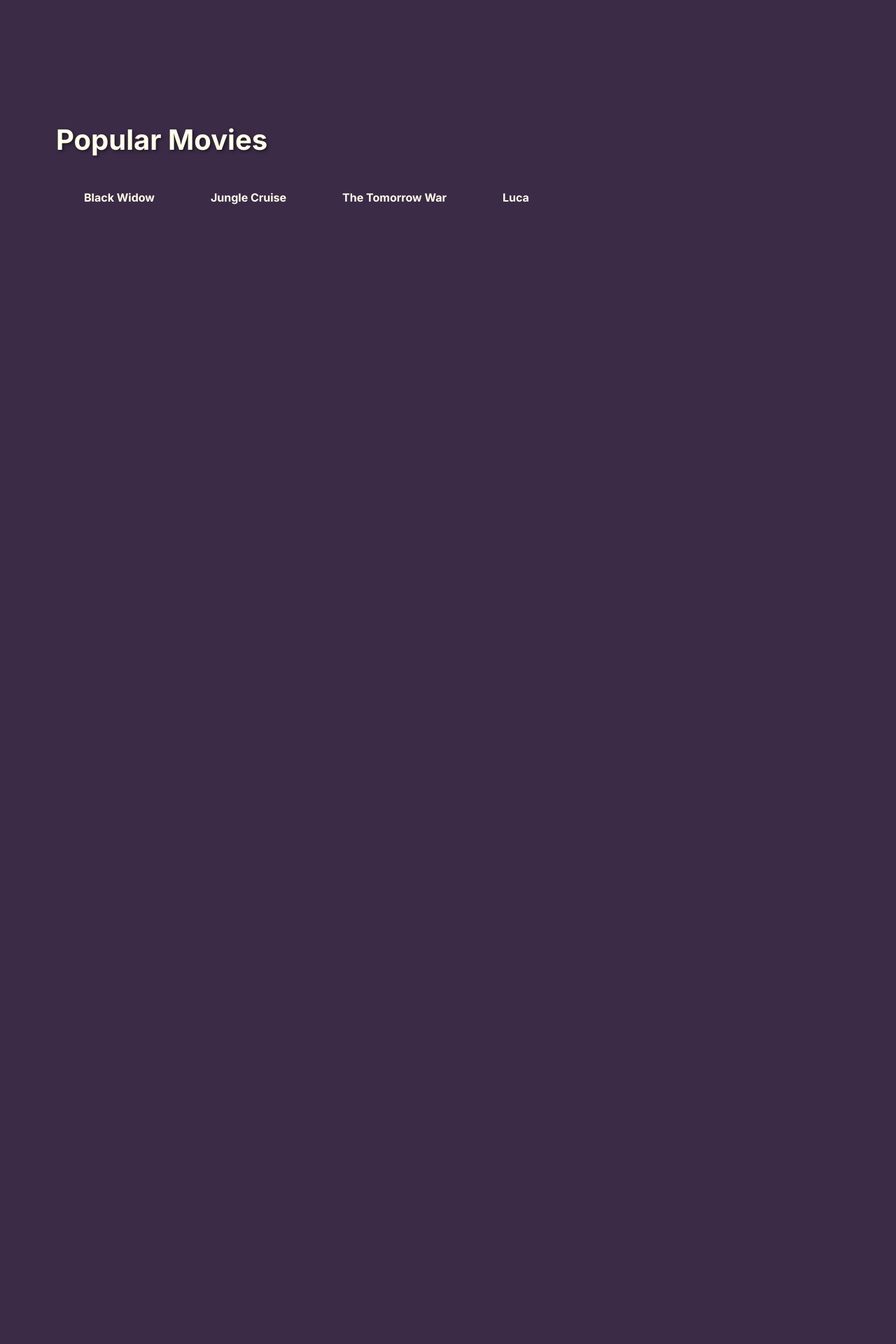
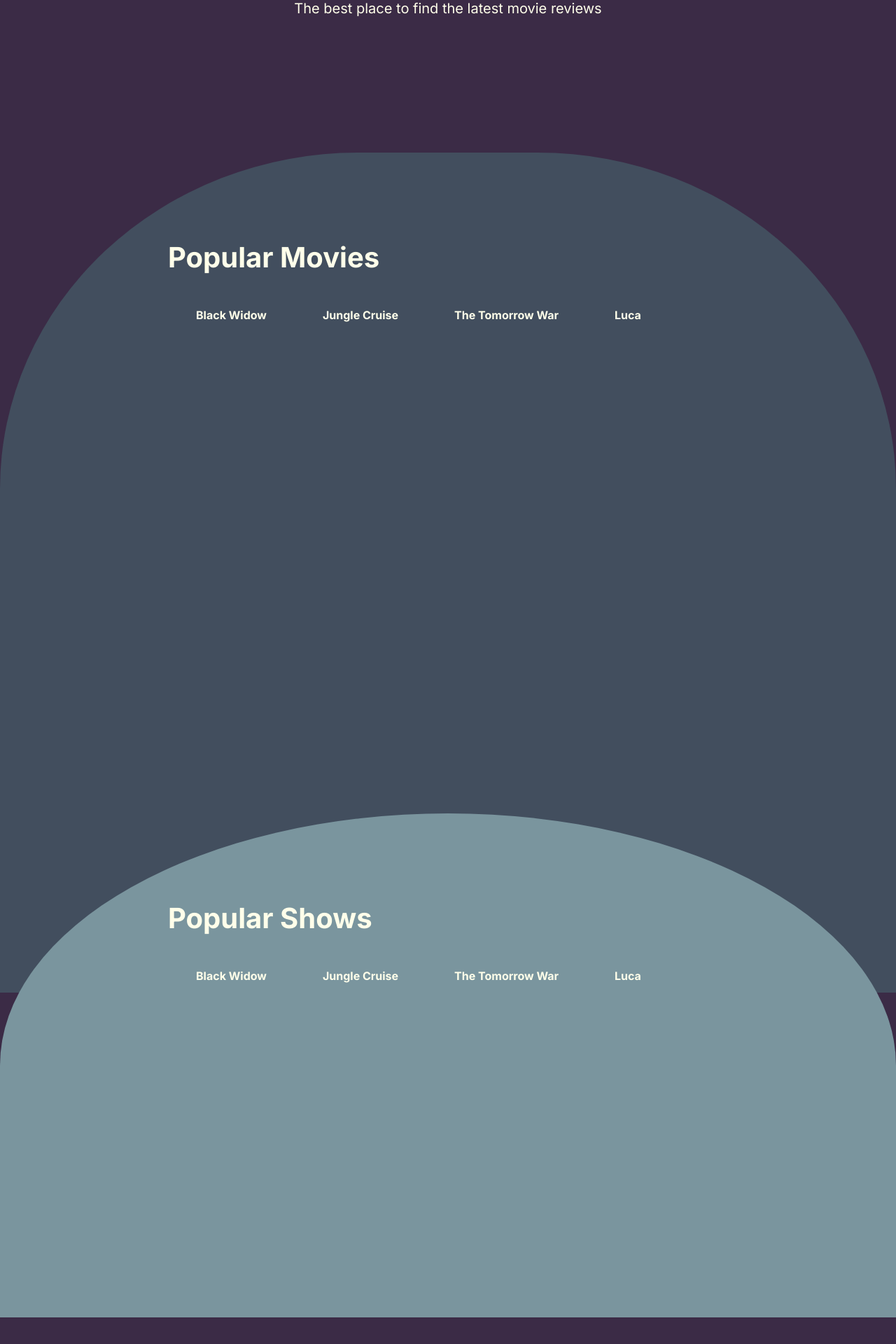
Before and after one commit to Guifecha/couchcritics, a Next.js app in the folder couchcritics/: page / in a window 1280 px wide. Shown: the part 386-2306 px from the top of the page at 70% size. Before the commit the page ends 800 px from the top, so only its background shows below. Built offline with nearby package versions, Linux system fonts and the light colour scheme.

Commit message:
commit 12

```diff
--- a/couchcritics/app/components/Navbar.tsx
+++ b/couchcritics/app/components/Navbar.tsx
@@ -4,9 +4,9 @@
 
 const Navbar = () => {
   return (
-    <nav className="flex justify-between w-full">
+    <nav className="flex justify-between w-full p-20 px-60">
       <h1 className="text-2xl font-bold">Couch Critics</h1>
-      <div className="flex space-x-20 items-baseline" >
+      <div className="flex space-x-10 items-baseline" >
         <a href="/Movies">MOVIES</a>
         <a href="">TV SHOWS</a>
         <input type="checkbox" id="searchToggle" className="hidden" />
@@ -14,8 +14,8 @@
           <FontAwesomeIcon icon={faMagnifyingGlass} style={{ width: '1em', height: '1em' }} />
         </label>
         <input type="text" id="searchBar" className="hidden" placeholder="Search..." />
-        <a href="/About">
-          <FontAwesomeIcon icon={faUser} style={{ width: '1em', height: '1em' }} />
+        <a href="/Account">
+          <FontAwesomeIcon icon={faUser} style={{ width: '1em', height: '1em'}} />
         </a>
       </div>
     </nav>
--- a/couchcritics/app/components/PopularMovies.tsx
+++ b/couchcritics/app/components/PopularMovies.tsx
@@ -2,7 +2,7 @@
 
 const PopularMovies = () => {
   return (
-    <div className='PopularMovies'>
+    <div className='PopularMovies p-20 px-60'>
       <h1 className='font-bold' id='PopularMovies'>Popular Movies</h1>
       <div className="flex justify-start    ">
   <div className="m-10 font-bold">
--- /dev/null
+++ b/couchcritics/app/components/PopularShows.tsx
@@ -0,0 +1,25 @@
+import React from 'react'
+
+function PopularShows() {
+  return (
+    <div className='PopularShows p-20 px-60'>
+    <h1 className='font-bold' id='PopularShows'>Popular Shows</h1>
+    <div className="flex justify-start    ">
+<div className="m-10 font-bold">
+  <p>Black Widow</p>
+</div>
+<div className="m-10 font-bold">
+  <p>Jungle Cruise</p>
+</div>
+<div className="m-10 font-bold">
+  <p>The Tomorrow War</p>
+</div>
+<div className="m-10 font-bold">
+  <p>Luca</p>
+</div>
+</div>
+  </div>
+  )
+}
+
+export default PopularShows
--- a/couchcritics/app/globals.css
+++ b/couchcritics/app/globals.css
@@ -15,19 +15,42 @@
   background-color: var(--color5);
   color: var(--color1);
   margin: none;
-  overflow: hidden;
+  overflow: auto;
 }
 
 
 .PopularMovies {
+  margin-top: 15%;
   width: 100%;
+  background-color: var(--color4);
+  border-top-left-radius: 40%;
+  border-top-right-radius: 40%;
+  height: 150vh;
 }
 
 .PopularMovies h1 {
   font-size: 40px;
   text-align: left;
-  text-shadow: 2px 2px 4px #00000080;
+  margin-top: 5%;
   /* adjust as needed */
+}
+
+
+.PopularShows {
+  margin-top: -20%;
+  /* adjust as needed */
+  margin-bottom: 40%;
+  width: 100%;
+  background-color: var(--color3);
+  border-top-left-radius: 70%;
+  border-top-right-radius: 70%;
+  height: 90vh;
+}
+
+.PopularShows h1 {
+  font-size: 40px;
+  text-align: left;
+  margin-top: 5%;
 }
 
 #Description {
@@ -36,7 +59,7 @@
 
 
 .WelcomeDiv {
-  margin-bottom: 0%;
+  margin-top: 10%;
 }
 
 .flex-container {
@@ -71,6 +94,11 @@
 
 }
 
+#searchToggle:checked+label {
+  margin-right: -1.6rem;
+  /* adjust as needed */
+}
+
 nav {
   align-items: baseline;
 }
--- a/couchcritics/app/page.tsx
+++ b/couchcritics/app/page.tsx
@@ -1,14 +1,13 @@
 
 import Navbar from "./components/Navbar";
 import PopularMovies from "./components/PopularMovies";
-import { FontAwesomeIcon } from '@fortawesome/react-fontawesome'
-import { faHouse } from '@fortawesome/free-solid-svg-icons'
+import PopularShows  from "./components/PopularShows";
 
 export default function Home() {
   return (
     <>
-      <main className="flex min-h-screen flex-col items-center justify-between p-20">
-        <Navbar />
+      <main className="flex min-h-screen flex-col items-center justify-between  ">
+        <Navbar/>
         <div className="WelcomeDiv ">
           <h1 className="text-6xl font-bold text-center" id="Welcome">
             Welcome to Couch Critics
@@ -18,6 +17,7 @@
           </p>
         </div>
         <PopularMovies />
+        <PopularShows />
 
       </main>
     </>
```
